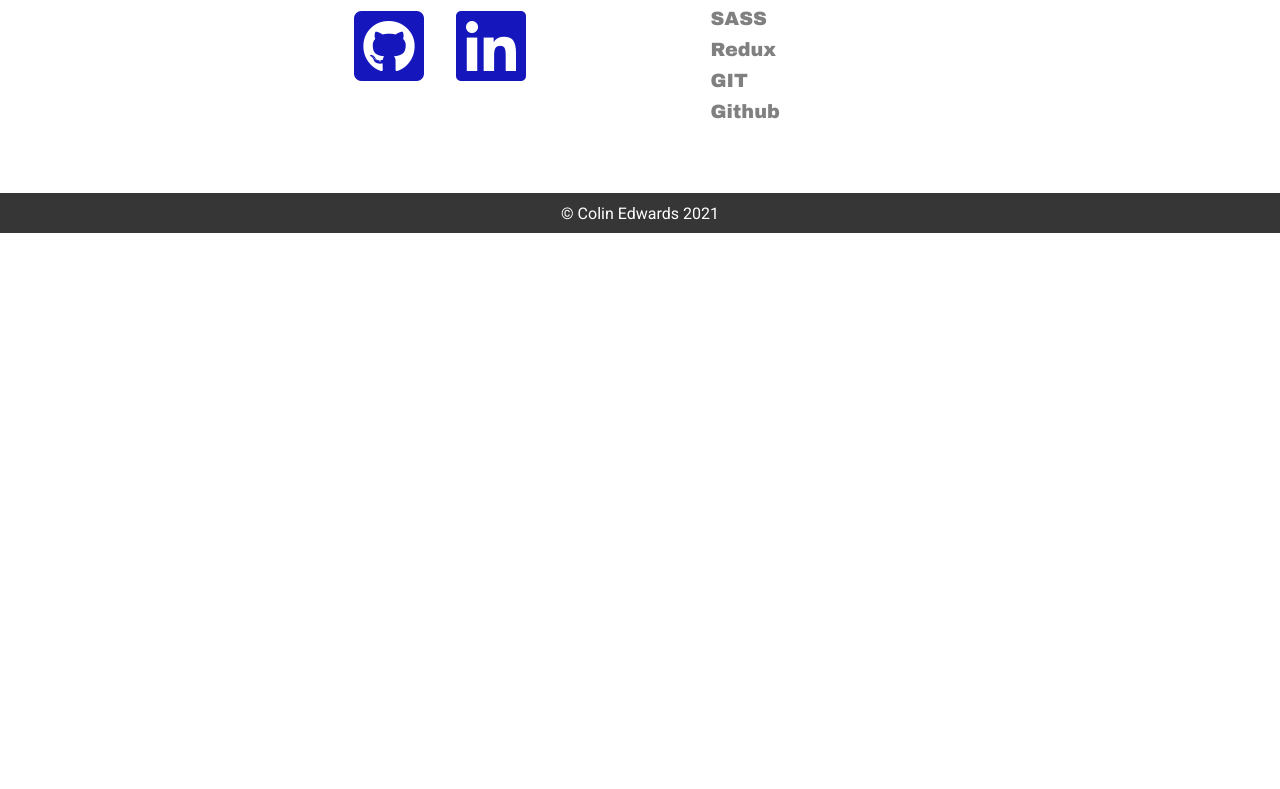
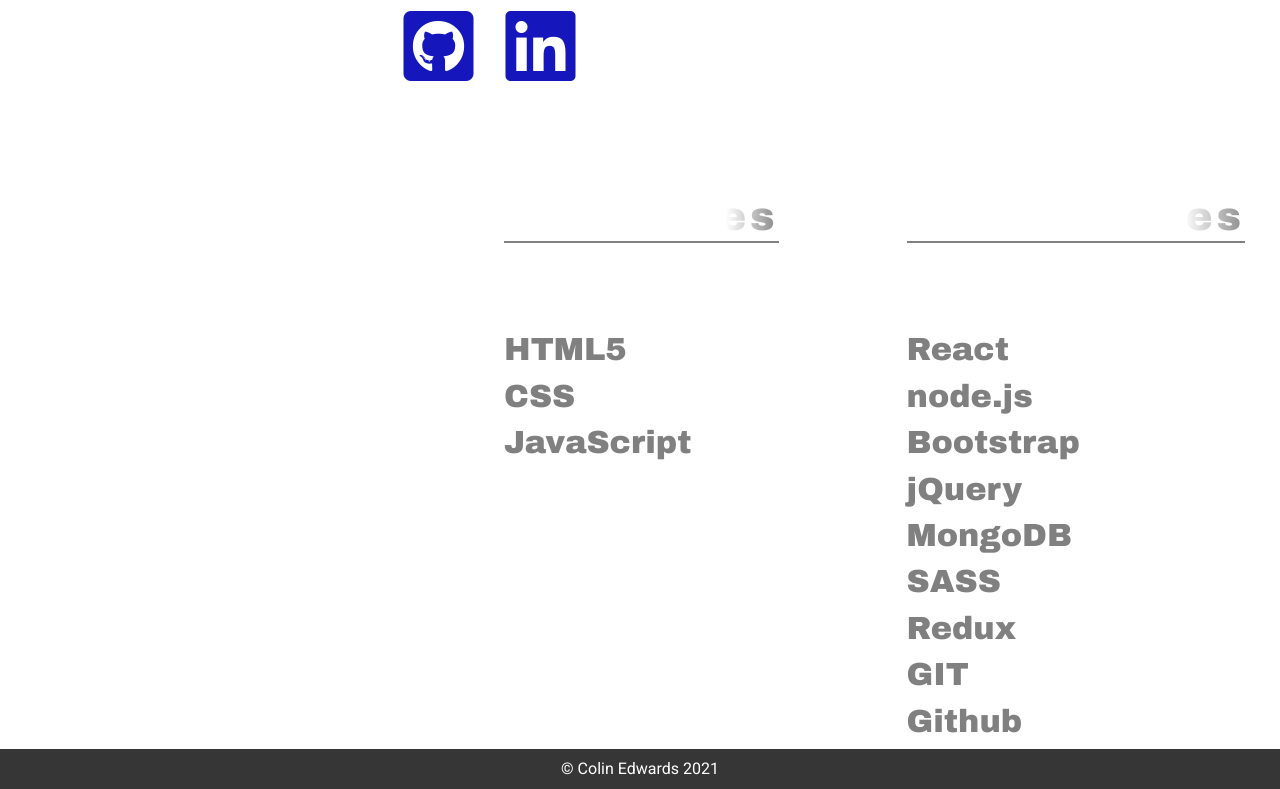
Before and after one commit to ColinJhEdwards/react-portfolio, a React (Create React App) app: page / in a window 1280 px wide. Shown: the part 689-1478 px from the top of the page. Before the commit the page ends 922 px from the top, so only its background shows below. Built offline with nearby package versions, Linux system fonts and the light colour scheme.

Commit message:
added image to home page and adjusted layout of languagues

```diff
--- a/src/components/MeSvg.js
+++ b/src/components/MeSvg.js
@@ -36,16 +36,17 @@ const MeSvg = () => {
 
 const StyledDiv = styled.div`
   width: 25rem;
-  height: 80vh;
+  height: 80%;
+
   display: flex;
   justify-content: space-around;
-  flex-direction: column;
   font-family: "Archivo Black", sans-serif;
   .lang,
   .tech {
     display: flex;
     flex-direction: column;
-    justify-content: space-around;
+    justify-content: flex-start;
+    margin: 0rem 4rem;
   }
   .words {
     margin-bottom: 2rem;
@@ -65,6 +66,7 @@ const StyledDiv = styled.div`
   .languages,
   .tech1 {
     color: gray;
+    margin-top: 3rem;
   }
 
   @keyframes animate {
@@ -76,7 +78,8 @@ const StyledDiv = styled.div`
     }
   }
 
-  @media (max-width: 1750px) {
+  @media (max-width: 1024px) {
+    flex-direction: column;
   }
   @media (max-width: 414px) {
     width: 90%;
--- a/src/components/Nav.js
+++ b/src/components/Nav.js
@@ -60,7 +60,7 @@ const StyledNav = styled.div`
     text-decoration: none;
     transition: ease all 0.5s;
     &:hover {
-      color: #505050;
+      color: #1517bd;
     }
   }
   ul {
--- a/src/components/ProjectCard.js
+++ b/src/components/ProjectCard.js
@@ -99,7 +99,7 @@ const StyledA = styled.div`
     text-decoration: none;
     transition: ease all 0.5s;
     &:hover {
-      color: #07085f;
+      color: #1517bd;
     }
   }
 `;
--- a/src/pages/Home.js
+++ b/src/pages/Home.js
@@ -3,9 +3,11 @@ import MeSvg from "../components/MeSvg";
 import styled from "styled-components";
 import { motion } from "framer-motion";
 import { pageAnimation, slider, svgSlide, fade } from "../animations";
+import colin from "../Images/Colin.JPG";
 
 const Home = () => {
   return (
+    <>
       <StyledDiv
         variants={pageAnimation}
         initial="hidden"
@@ -38,10 +40,16 @@ const Home = () => {
             </motion.div>
           </Hide>
         </div>
+        <motion.div className="me">
+          <img src={colin} alt="colin" />
+        </motion.div>
+      </StyledDiv>
+      <StyledSkills className="skills">
         <motion.div variants={fade} className="svg">
           <MeSvg />
         </motion.div>
-    </StyledDiv>
+      </StyledSkills>
+    </>
   );
 };
 
@@ -61,7 +69,6 @@ const StyledDiv = styled(motion.div)`
     h2,
     h1 {
       width: 100%;
-      font-weight: bold;
     }
     #desc {
       width: 80%;
@@ -70,7 +77,7 @@ const StyledDiv = styled(motion.div)`
       color: #1517bd;
       transition: all ease 0.5s;
       &:hover {
-        color: #4a6292;
+        color: black;
       }
     }
     i {
@@ -78,16 +85,14 @@ const StyledDiv = styled(motion.div)`
       margin: 1rem;
     }
   }
-  .wave {
-    position: absolute;
-    top: 0;
-    right: 0;
-    z-index: -1;
+  .me {
+    img {
+      height: 300px;
+      border-radius: 360px;
+      box-shadow: 0px 0px 10px rgb(0, 0, 0, 0.5);
+    }
   }
   @media (max-width: 1750px) {
-    .wave {
-      opacity: 0.5;
-    }
     .aboutMe h1,
     h2 {
       font-size: 1.2rem;
@@ -114,6 +119,13 @@ const StyledDiv = styled(motion.div)`
   }
 `;
 
+const StyledSkills = styled(motion.div)`
+  min-height: 50vh;
+  display: flex;
+  justify-content: center;
+  align-items: center;
+`;
+
 const Hide = styled.div`
   overflow: hidden;
 `;
```
Lines whose indentation alone changed are shown as unchanged.
